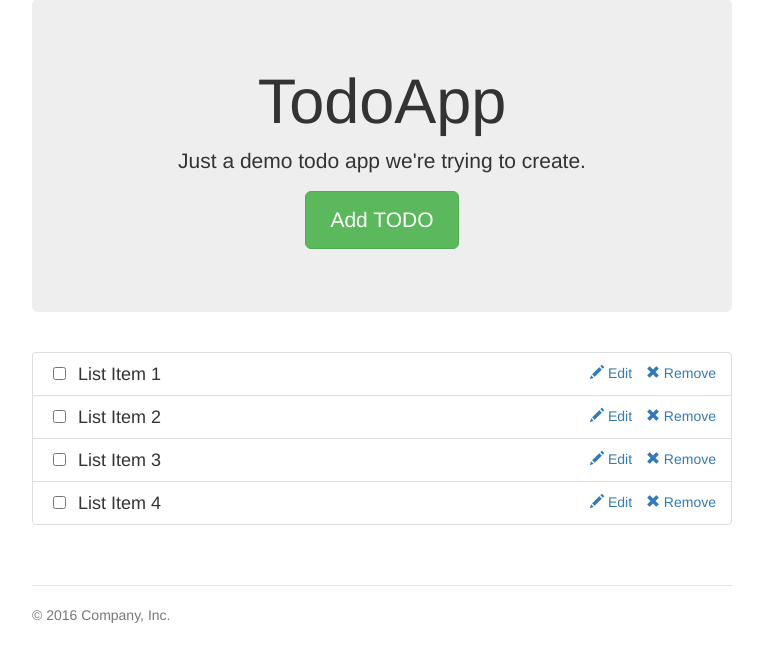
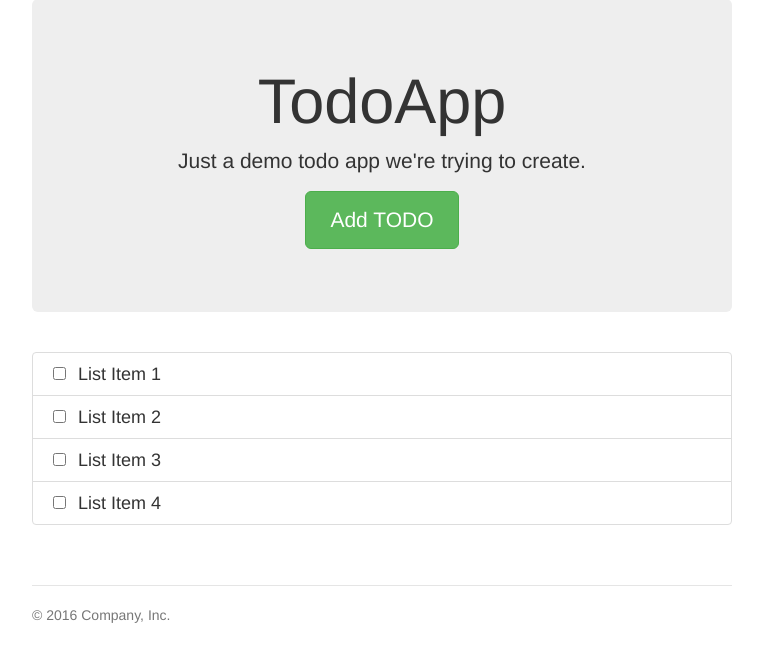
Before and after one commit to kabirbaidhya/django-todoapp, a Django app: template todos/templates/index.html in a window 1280 px wide. Shown: the part 112-774 px from the top of the page, without its empty margins (258-1021 px from the left). Run offline with Django 3.2, Linux system fonts and the light colour scheme; the template is opened without the code that fills it, so the values that code supplies are empty; some libraries are stand-ins or nearby versions.

Commit message:
Display actions only on hover

```diff
--- a/todos/static/todos/css/style.css
+++ b/todos/static/todos/css/style.css
@@ -76,10 +76,15 @@ body {
 }
 .todolist .todo-title .todo-actions {
   float: right;
+  display: none;
 }
 
-.todo-actions a {
+.todolist .todo-actions a {
   margin-left: 10px;
+}
+
+.todolist li:hover .todo-actions {
+  display: block;
 }
 
 /* Responsive: Portrait tablets and up */
```
